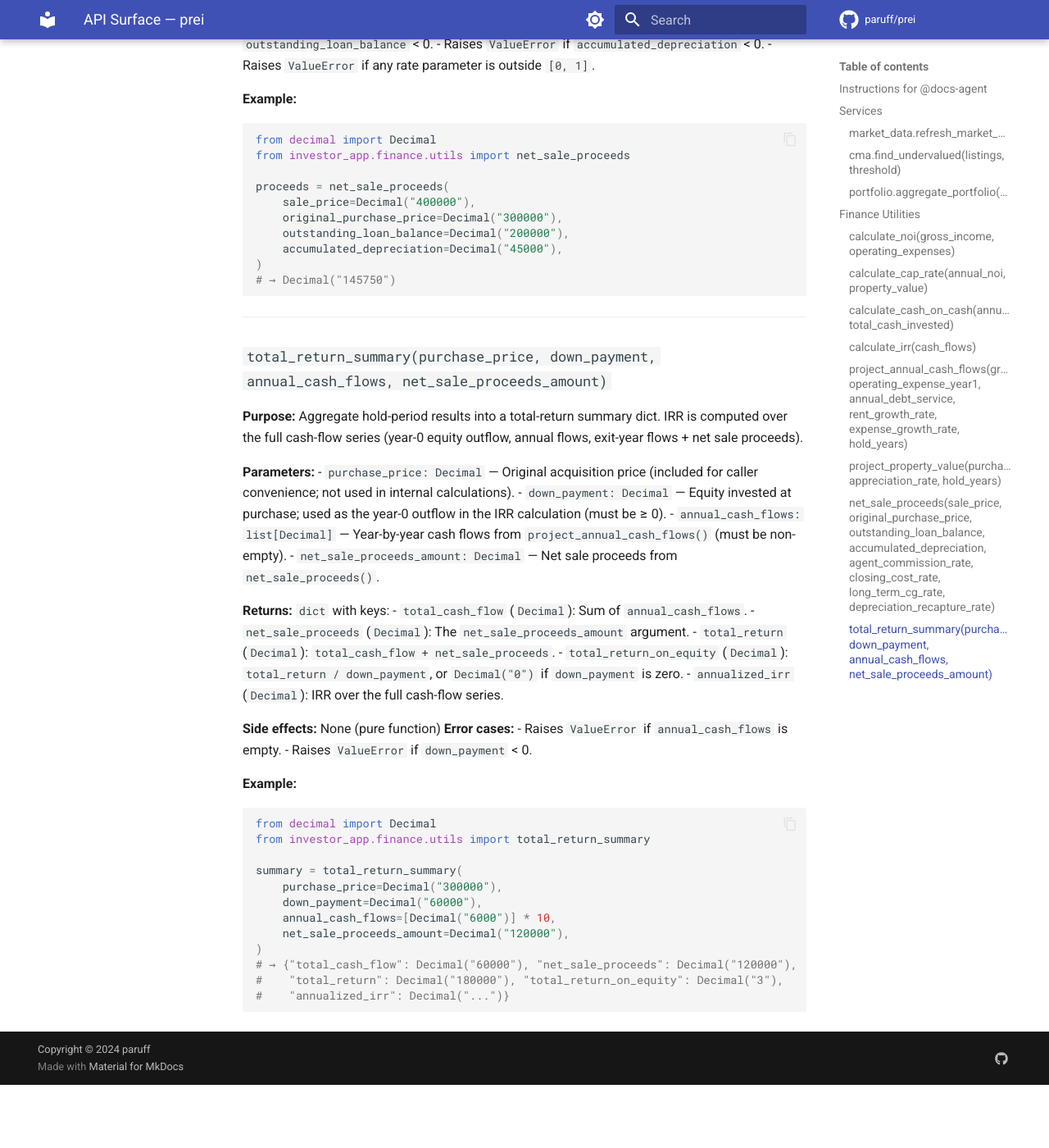
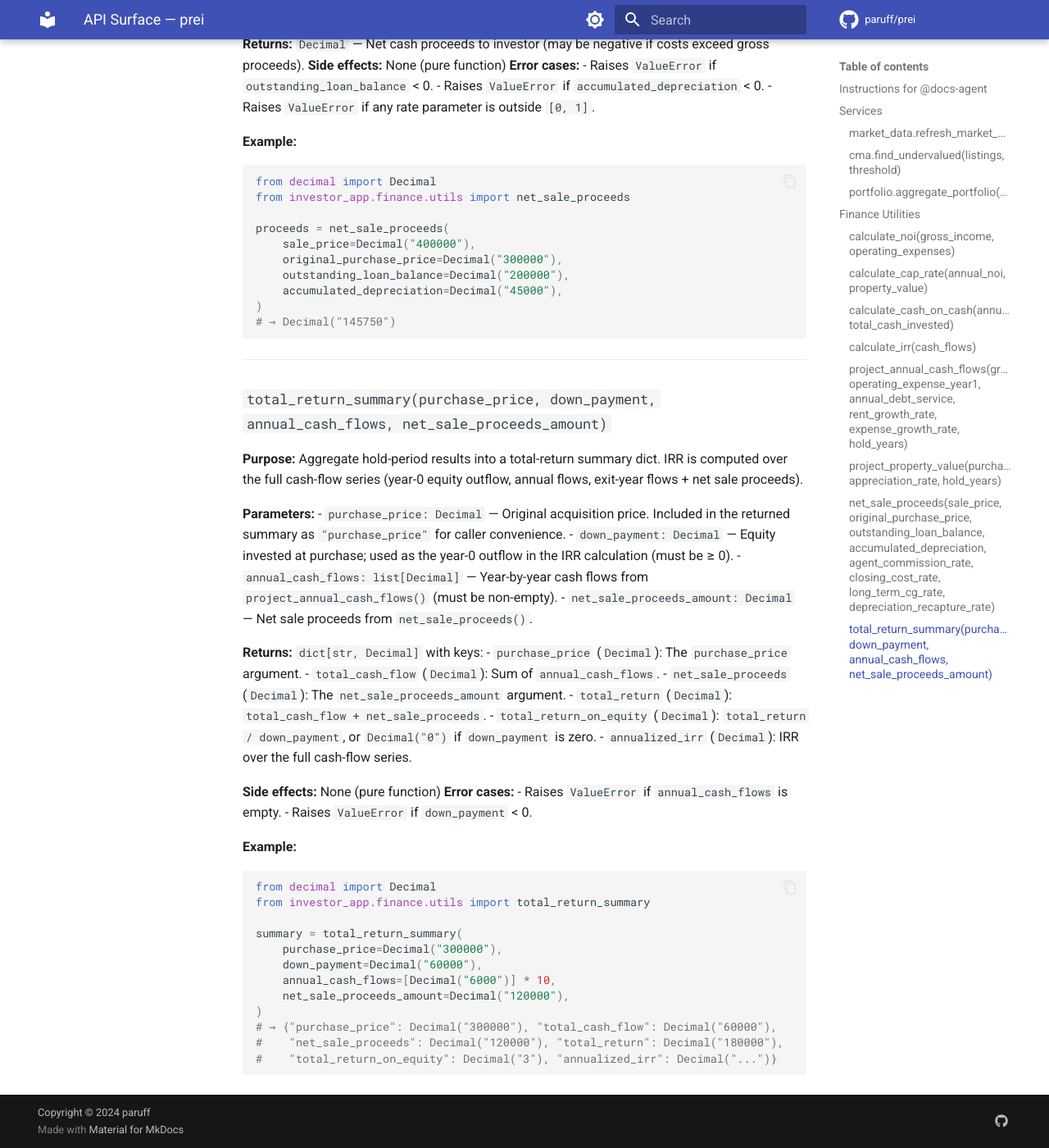
Before and after one commit to paruff/prei, an MkDocs documentation site: the page built from docs/API_SURFACE.md, in a window 1280 px wide and 1400 px high, scrolled down 5788 px. Shown: the whole window at 82% size. Built offline with MkDocs 1.6.1 and Material for MkDocs 9.7.7, drawn with Linux system fonts in a browser that asks for light colours; comment, search, counter and statistics services are not loaded; the version menu is left out; before the commit the page ends 7111 px from its top, so only the background shows below that; some of the changed text lies outside the part shown.

Commit message:
fix: address code review feedback on hold period functions
- project_annual_cash_flows: add ValueError guard for negative
  gross_rent_year1, operating_expense_year1, and annual_debt_service
- project_property_value: align docstring and error message to match
  actual guard (>= -1 instead of > -1)
- total_return_summary: include purchase_price in returned dict;
  tighten return type annotation from dict to Dict[str, Decimal]
- tests/test_hold_period.py: update error message match and dict key set
- docs/API_SURFACE.md: reflect all contract changes

Agent-Logs-Url: https://github.com/paruff/prei/sessions/a63480b4-c295-4c76-8b3b-7997c9f05f79

Co-authored-by: deilert00 <139483703+deilert00@users.noreply.github.com>

````diff
--- a/docs/API_SURFACE.md
+++ b/docs/API_SURFACE.md
@@ -231,7 +232,7 @@ flows = project_annual_cash_flows(
 
 **Parameters:**
 - `purchase_price: Decimal` — Original purchase price of the property (must be > 0).
-- `appreciation_rate: Decimal` — Expected annual appreciation rate as a decimal (e.g., `Decimal("0.03")` for 3%). Must be > `-1`.
+- `appreciation_rate: Decimal` — Expected annual appreciation rate as a decimal (e.g., `Decimal("0.03")` for 3%). Must be >= `-1`.
 - `hold_years: int` — Number of years to project forward. Must be in `[1, 50]`.
 
 **Returns:** `Decimal` — Projected property value at end of hold period.
@@ -296,12 +297,13 @@ proceeds = net_sale_proceeds(
 **Purpose:** Aggregate hold-period results into a total-return summary dict. IRR is computed over the full cash-flow series (year-0 equity outflow, annual flows, exit-year flows + net sale proceeds).
 
 **Parameters:**
-- `purchase_price: Decimal` — Original acquisition price (included for caller convenience; not used in internal calculations).
+- `purchase_price: Decimal` — Original acquisition price. Included in the returned summary as `"purchase_price"` for caller convenience.
 - `down_payment: Decimal` — Equity invested at purchase; used as the year-0 outflow in the IRR calculation (must be ≥ 0).
 - `annual_cash_flows: list[Decimal]` — Year-by-year cash flows from `project_annual_cash_flows()` (must be non-empty).
 - `net_sale_proceeds_amount: Decimal` — Net sale proceeds from `net_sale_proceeds()`.
 
-**Returns:** `dict` with keys:
+**Returns:** `dict[str, Decimal]` with keys:
+- `purchase_price` (`Decimal`): The `purchase_price` argument.
 - `total_cash_flow` (`Decimal`): Sum of `annual_cash_flows`.
 - `net_sale_proceeds` (`Decimal`): The `net_sale_proceeds_amount` argument.
 - `total_return` (`Decimal`): `total_cash_flow + net_sale_proceeds`.
@@ -325,7 +327,7 @@ summary = total_return_summary(
     annual_cash_flows=[Decimal("6000")] * 10,
     net_sale_proceeds_amount=Decimal("120000"),
 )
-# → {"total_cash_flow": Decimal("60000"), "net_sale_proceeds": Decimal("120000"),
-#    "total_return": Decimal("180000"), "total_return_on_equity": Decimal("3"),
-#    "annualized_irr": Decimal("...")}
+# → {"purchase_price": Decimal("300000"), "total_cash_flow": Decimal("60000"),
+#    "net_sale_proceeds": Decimal("120000"), "total_return": Decimal("180000"),
+#    "total_return_on_equity": Decimal("3"), "annualized_irr": Decimal("...")}
 ```
````
Also changed, not shown: other parts of docs/API_SURFACE.md (+4 -3 lines), 2 other files.
